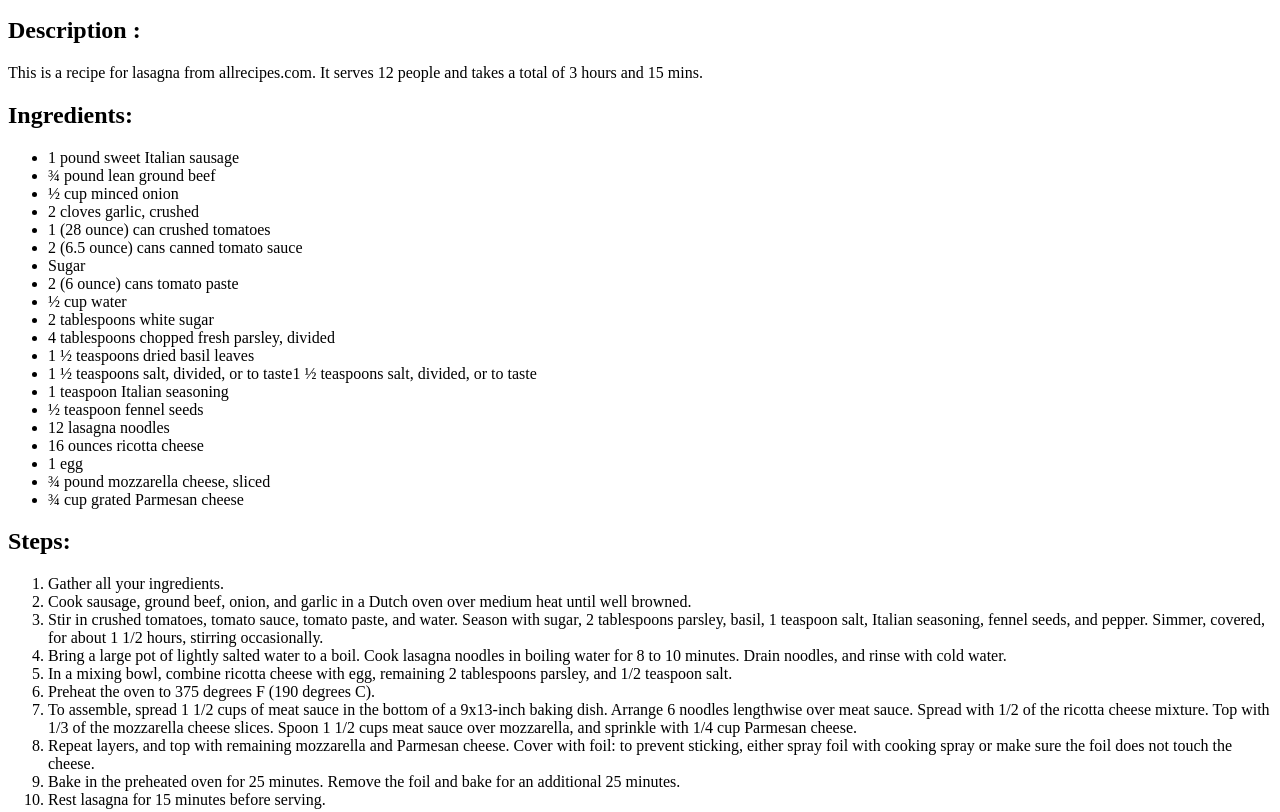
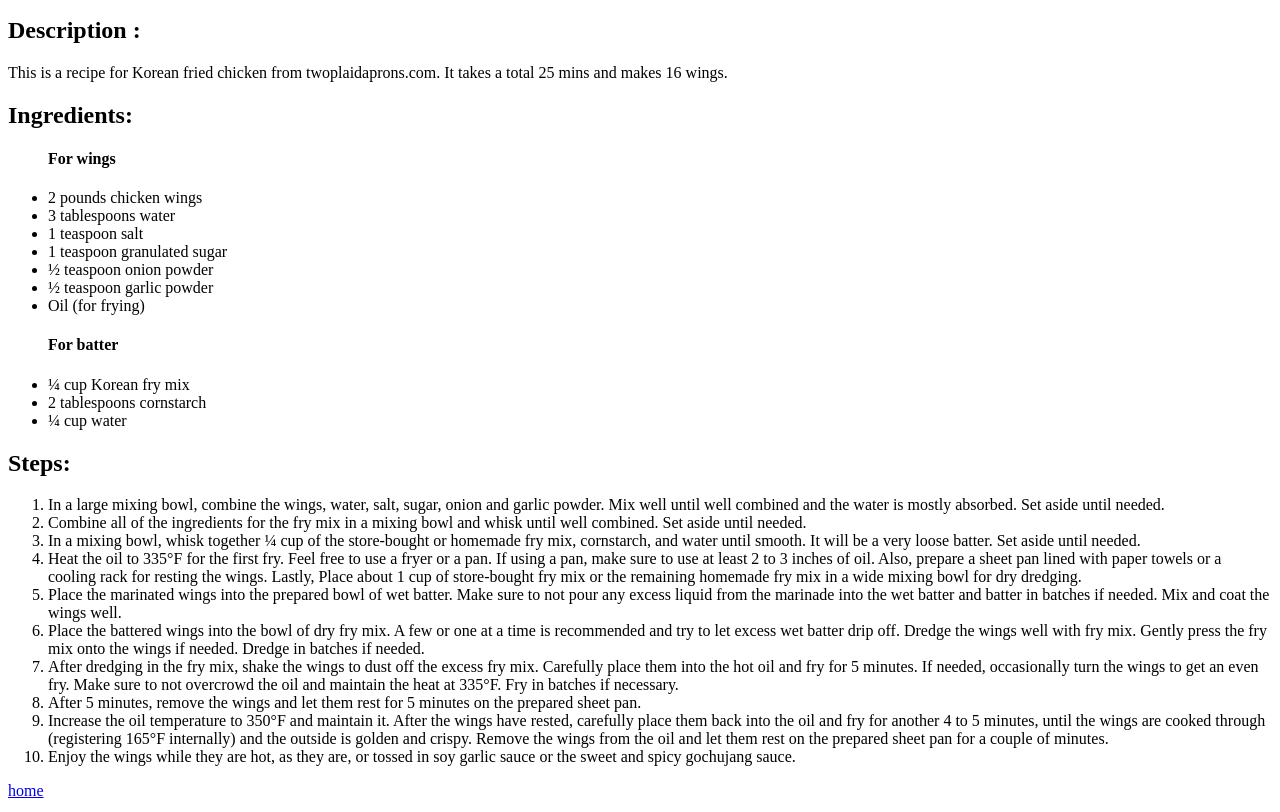
Before and after one commit to brian489/odin-recipes, a plain HTML site: page recipes/fried-chicken.html in a window 1280 px wide. Shown: the part 101-913 px from the top of the page. Drawn offline with Linux system fonts and the light colour scheme.

Commit message:
Added ingredients, description and steps to the fried chicken recipe

```diff
--- a/recipes/fried-chicken.html
+++ b/recipes/fried-chicken.html
@@ -10,44 +10,36 @@
     <h1>Fried Chicken</h1>
     <img src="../images/fried-chicken.jpg" alt="Fried Chicken">
     <h2> Description :</h2>
-    <p>This is a recipe for lasagna from allrecipes.com. It serves 12 people
-        and takes a total of 3 hours and 15 mins.
+    <p>This is a recipe for Korean fried chicken from twoplaidaprons.com. It takes a total 25 mins and makes 16 wings.
     </p>
     <h2>Ingredients:</h2>
     <ul>
-        <li>1 pound sweet Italian sausage</li>
-        <li>¾ pound lean ground beef</li>
-        <li>½ cup minced onion</li>
-        <li>2 cloves garlic, crushed</li>
-        <li>1 (28 ounce) can crushed tomatoes</li>
-        <li>2 (6.5 ounce) cans canned tomato sauce</li>
-        <li>Sugar</li>
-        <li>2 (6 ounce) cans tomato paste</li>
-        <li>½ cup water</li>
-        <li>2 tablespoons white sugar</li>
-        <li>4 tablespoons chopped fresh parsley, divided</li>
-        <li>1 ½ teaspoons dried basil leaves</li>
-        <li>1 ½ teaspoons salt, divided, or to taste1 ½ teaspoons salt, divided, or to taste</li>
-        <li>1 teaspoon Italian seasoning            </li>
-        <li>½ teaspoon fennel seeds</li>
-        <li>12 lasagna noodles            </li>
-        <li>16 ounces ricotta cheese</li>
-        <li>1 egg</li>
-        <li>¾ pound mozzarella cheese, sliced</li>
-        <li>¾ cup grated Parmesan cheese</li>
+
+        <h4>For wings</h4>
+        <li>2 pounds chicken wings</li>
+        <li>3 tablespoons water</li>
+        <li>1 teaspoon salt</li>
+        <li>1 teaspoon granulated sugar</li>
+        <li>½ teaspoon onion powder</li>
+        <li>½ teaspoon garlic powder </li>
+        <li>Oil (for frying)</li>
+        <h4>For batter</h4>
+        <li>¼ cup Korean fry mix</li>
+        <li>2 tablespoons cornstarch</li>
+        <li>¼ cup water</li>
     </ul>
     <h2>Steps:</h2>
     <ol>
-        <li>Gather all your ingredients.</li>
-        <li>Cook sausage, ground beef, onion, and garlic in a Dutch oven over medium heat until well browned.</li>
-        <li>Stir in crushed tomatoes, tomato sauce, tomato paste, and water. Season with sugar, 2 tablespoons parsley, basil, 1 teaspoon salt, Italian seasoning, fennel seeds, and pepper. Simmer, covered, for about 1 1/2 hours, stirring occasionally.</li>
-        <li>Bring a large pot of lightly salted water to a boil. Cook lasagna noodles in boiling water for 8 to 10 minutes. Drain noodles, and rinse with cold water.</li>
-        <li>In a mixing bowl, combine ricotta cheese with egg, remaining 2 tablespoons parsley, and 1/2 teaspoon salt.</li>
-        <li>Preheat the oven to 375 degrees F (190 degrees C).</li>
-        <li>To assemble, spread 1 1/2 cups of meat sauce in the bottom of a 9x13-inch baking dish. Arrange 6 noodles lengthwise over meat sauce. Spread with 1/2 of the ricotta cheese mixture. Top with 1/3 of the mozzarella cheese slices. Spoon 1 1/2 cups meat sauce over mozzarella, and sprinkle with 1/4 cup Parmesan cheese.</li>
-        <li>Repeat layers, and top with remaining mozzarella and Parmesan cheese. Cover with foil: to prevent sticking, either spray foil with cooking spray or make sure the foil does not touch the cheese.</li>
-        <li>Bake in the preheated oven for 25 minutes. Remove the foil and bake for an additional 25 minutes.</li>
-        <li>Rest lasagna for 15 minutes before serving.</li>
+        <li>In a large mixing bowl, combine the wings, water, salt, sugar, onion and garlic powder. Mix well until well combined and the water is mostly absorbed. Set aside until needed.</li>
+        <li>Combine all of the ingredients for the fry mix in a mixing bowl and whisk until well combined. Set aside until needed.</li>
+        <li>In a mixing bowl, whisk together ¼ cup of the store-bought or homemade fry mix, cornstarch, and water until smooth. It will be a very loose batter. Set aside until needed.</li>
+        <li>Heat the oil to 335°F for the first fry. Feel free to use a fryer or a pan. If using a pan, make sure to use at least 2 to 3 inches of oil. Also, prepare a sheet pan lined with paper towels or a cooling rack for resting the wings. Lastly, Place about 1 cup of store-bought fry mix or the remaining homemade fry mix in a wide mixing bowl for dry dredging.</li>
+        <li>Place the marinated wings into the prepared bowl of wet batter. Make sure to not pour any excess liquid from the marinade into the wet batter and batter in batches if needed. Mix and coat the wings well.</li>
+        <li>Place the battered wings into the bowl of dry fry mix. A few or one at a time is recommended and try to let excess wet batter drip off. Dredge the wings well with fry mix. Gently press the fry mix onto the wings if needed. Dredge in batches if needed.</li>
+        <li>After dredging in the fry mix, shake the wings to dust off the excess fry mix. Carefully place them into the hot oil and fry for 5 minutes. If needed, occasionally turn the wings to get an even fry. Make sure to not overcrowd the oil and maintain the heat at 335°F. Fry in batches if necessary.</li>
+        <li>After 5 minutes, remove the wings and let them rest for 5 minutes on the prepared sheet pan.</li>
+        <li>Increase the oil temperature to 350°F and maintain it. After the wings have rested, carefully place them back into the oil and fry for another 4 to 5 minutes, until the wings are cooked through (registering 165°F internally) and the outside is golden and crispy. Remove the wings from the oil and let them rest on the prepared sheet pan for a couple of minutes.</li>
+        <li>Enjoy the wings while they are hot, as they are, or tossed in soy garlic sauce or the sweet and spicy gochujang sauce.</li>
     </ol>
 
     <a href="../index.html">home</a>
```
